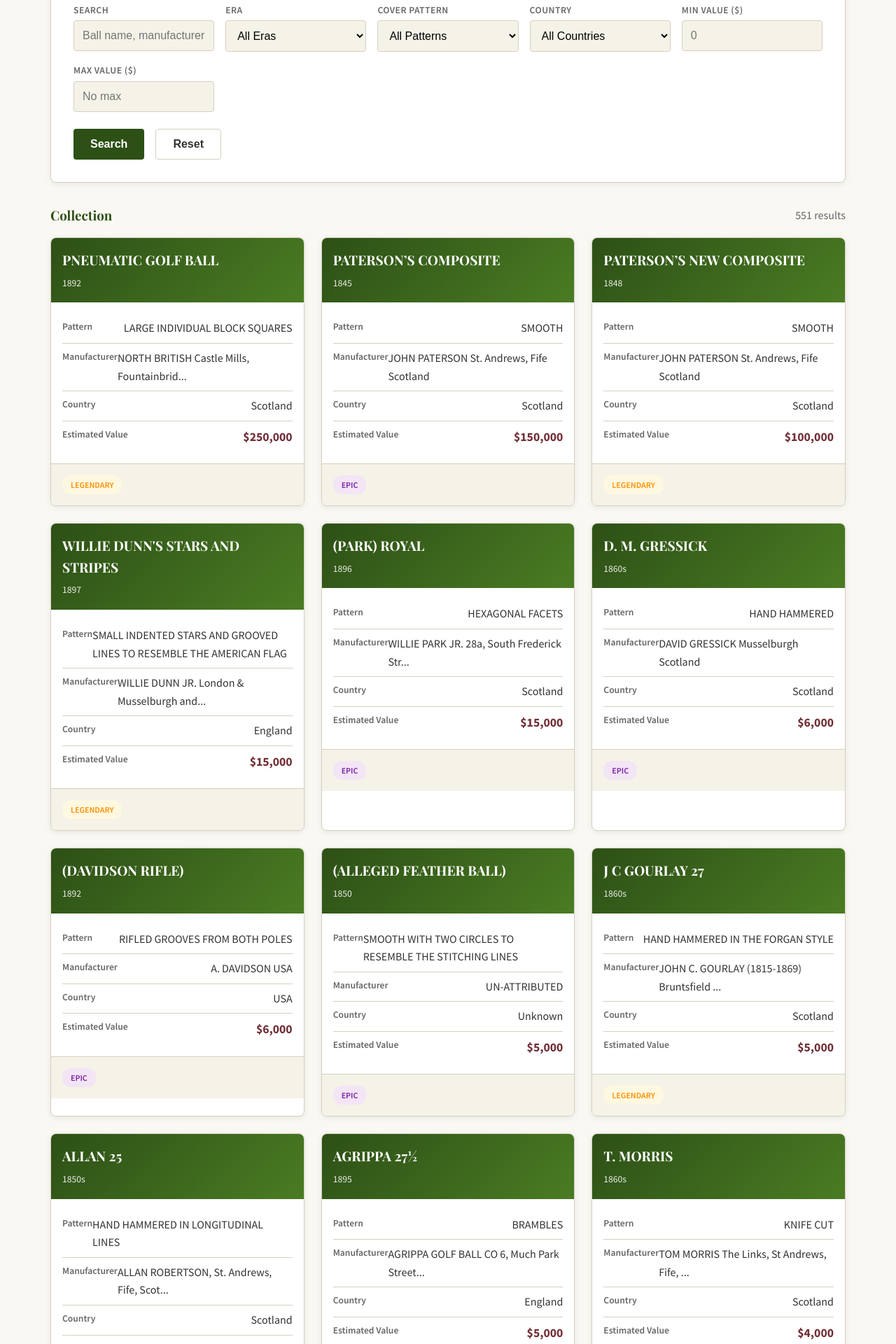
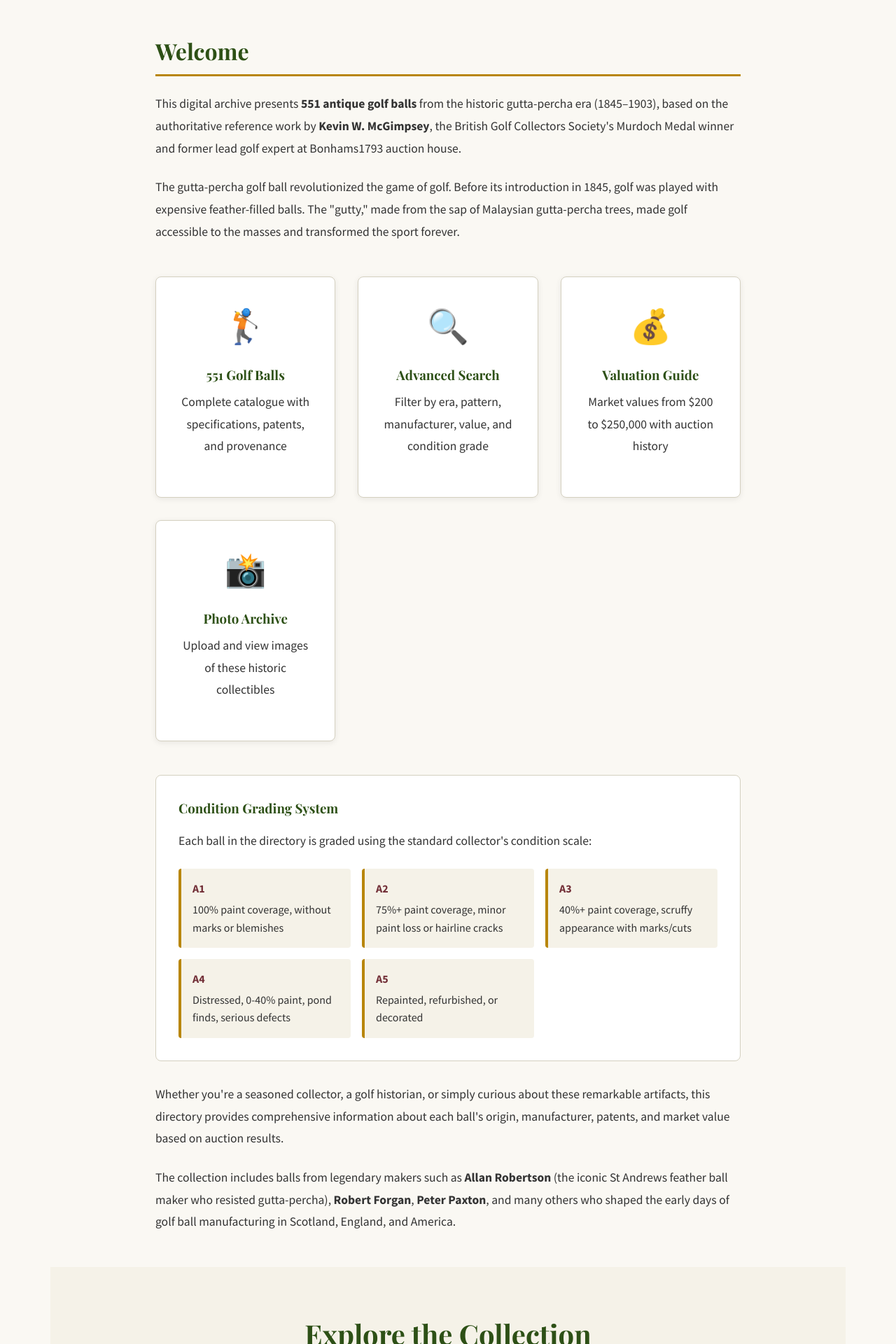
Before and after one commit to haskewc/humphrey-golf, a Flask app: page / in a window 1280 px wide. Shown: the part 544-2464 px from the top of the page at 70% size. Run offline with Flask 3, Linux system fonts and the light colour scheme; data comes from the database, SQL or seed files in the repository; both versions use the stored data as it was after the commit.

Commit message:
V2: Cleaned database, condition grades, image upload, introduction page
Major updates:
- Created golf_balls_v2.db with cleaned data
- Normalized era formats (Early 1890s, Mid 1880s, etc.)
- Added condition_grade column (A1-A5, W1, W3)
- Added era_sort for proper chronological ordering
- Added introduction page with book cover image
- Added condition grade filtering to search
- Added image upload functionality per ball
- Updated navigation: Home → Browse → Stats
- Updated stats page with condition grade distribution
- Backup of original: golf_balls_backup_v1.db

```diff
--- a/app.py
+++ b/app.py
@@ -1,9 +1,16 @@
-from flask import Flask, render_template, request, jsonify, g
+from flask import Flask, render_template, request, jsonify, g, send_from_directory
 import sqlite3
 import os
+import re
 
 app = Flask(__name__)
-DATABASE = 'golf_balls.db'
+DATABASE = 'golf_balls_v2.db'
+UPLOAD_FOLDER = 'static/uploads'
+ALLOWED_EXTENSIONS = {'png', 'jpg', 'jpeg', 'gif', 'webp'}
+
+os.makedirs(UPLOAD_FOLDER, exist_ok=True)
+app.config['UPLOAD_FOLDER'] = UPLOAD_FOLDER
+app.config['MAX_CONTENT_LENGTH'] = 16 * 1024 * 1024  # 16MB max file size
 
 def get_db():
     db = getattr(g, '_database', None)
@@ -18,14 +25,24 @@ def close_connection(exception):
     if db is not None:
         db.close()
 
+def allowed_file(filename):
+    return '.' in filename and filename.rsplit('.', 1)[1].lower() in ALLOWED_EXTENSIONS
+
+# Introduction page
 @app.route('/')
 def index():
+    return render_template('intro.html')
+
+# Main browse page
+@app.route('/browse')
+def browse():
     db = get_db()
 
     # Get filter options
-    eras = db.execute('SELECT DISTINCT era FROM golf_balls WHERE era IS NOT NULL ORDER BY era_start').fetchall()
+    eras = db.execute('SELECT DISTINCT era FROM golf_balls WHERE era IS NOT NULL ORDER BY era_sort, era').fetchall()
     patterns = db.execute('SELECT DISTINCT cover_pattern FROM golf_balls WHERE cover_pattern IS NOT NULL ORDER BY cover_pattern').fetchall()
     countries = db.execute('SELECT DISTINCT country FROM golf_balls WHERE country IS NOT NULL ORDER BY country').fetchall()
+    conditions = db.execute('SELECT DISTINCT condition_grade FROM golf_balls WHERE condition_grade IS NOT NULL ORDER BY condition_grade').fetchall()
 
     # Get stats
     stats = db.execute('''
@@ -41,6 +58,7 @@ def index():
                           eras=eras,
                           patterns=patterns,
                           countries=countries,
+                          conditions=conditions,
                           stats=stats)
 
 @app.route('/api/search')
@@ -52,6 +70,7 @@ def search():
     era = request.args.get('era', '')
     pattern = request.args.get('pattern', '')
     country = request.args.get('country', '')
+    condition = request.args.get('condition', '')
     min_val = request.args.get('min_value', '')
     max_val = request.args.get('max_value', '')
     sort = request.args.get('sort', 'value_mid')
@@ -86,6 +105,10 @@ def search():
         where_clauses.append('country = ?')
         params.append(country)
 
+    if condition:
+        where_clauses.append('condition_grade = ?')
+        params.append(condition)
+
     if min_val:
         where_clauses.append('value_mid >= ?')
         params.append(float(min_val))
@@ -97,7 +120,7 @@ def search():
     where_sql = ' AND '.join(where_clauses) if where_clauses else '1=1'
 
     # Validate sort column
-    valid_sorts = ['value_mid', 'ball_name', 'era_start', 'record_no']
+    valid_sorts = ['value_mid', 'ball_name', 'era_sort', 'record_no', 'condition_grade']
     if sort not in valid_sorts:
         sort = 'value_mid'
 
@@ -132,6 +155,7 @@ def search():
             'value_mid': row['value_mid'],
             'currency': row['currency'],
             'country': row['country'],
+            'condition_grade': row['condition_grade'],
             'rarity_score': row['rarity_score']
         })
 
@@ -149,7 +173,14 @@ def ball_detail(record_no):
     ball = db.execute('SELECT * FROM golf_balls WHERE record_no = ?', (record_no,)).fetchone()
     if ball is None:
         return "Ball not found", 404
-    return render_template('detail.html', ball=ball)
+
+    # Check for uploaded images
+    ball_images = []
+    ball_folder = os.path.join(app.config['UPLOAD_FOLDER'], f'ball_{record_no}')
+    if os.path.exists(ball_folder):
+        ball_images = [f for f in os.listdir(ball_folder) if allowed_file(f)]
+
+    return render_template('detail.html', ball=ball, images=ball_images)
 
 @app.route('/api/ball/<int:record_no>')
 def api_ball_detail(record_no):
@@ -158,7 +189,36 @@ def api_ball_detail(record_no):
     if row is None:
         return jsonify({'error': 'Not found'}), 404
 
-    return jsonify({dict(row)})
+    return jsonify(dict(row))
+
+@app.route('/uploads/ball_<int:record_no>/<filename>')
+def uploaded_file(record_no, filename):
+    return send_from_directory(os.path.join(app.config['UPLOAD_FOLDER'], f'ball_{record_no}'), filename)
+
+@app.route('/api/ball/<int:record_no>/upload', methods=['POST'])
+def upload_image(record_no):
+    if 'file' not in request.files:
+        return jsonify({'error': 'No file provided'}), 400
+
+    file = request.files['file']
+    if file.filename == '':
+        return jsonify({'error': 'No file selected'}), 400
+
+    if file and allowed_file(file.filename):
+        ball_folder = os.path.join(app.config['UPLOAD_FOLDER'], f'ball_{record_no}')
+        os.makedirs(ball_folder, exist_ok=True)
+
+        filename = f"{len(os.listdir(ball_folder)) + 1}_{file.filename}"
+        filepath = os.path.join(ball_folder, filename)
+        file.save(filepath)
+
+        return jsonify({
+            'success': True,
+            'filename': filename,
+            'url': f'/uploads/ball_{record_no}/{filename}'
+        })
+
+    return jsonify({'error': 'Invalid file type'}), 400
 
 @app.route('/stats')
 def stats():
@@ -178,7 +238,7 @@ def stats():
         FROM golf_balls
         WHERE era IS NOT NULL
         GROUP BY era
-        ORDER BY era_start
+        ORDER BY era_sort
     ''').fetchall()
 
     by_country = db.execute('''
@@ -189,8 +249,16 @@ def stats():
         ORDER BY count DESC
     ''').fetchall()
 
+    by_condition = db.execute('''
+        SELECT condition_grade, COUNT(*) as count, AVG(value_mid) as avg_value
+        FROM golf_balls
+        WHERE condition_grade IS NOT NULL
+        GROUP BY condition_grade
+        ORDER BY condition_grade
+    ''').fetchall()
+
     top_valuable = db.execute('''
-        SELECT ball_name, era, value_mid, manufacturer
+        SELECT record_no, ball_name, era, value_mid, manufacturer, condition_grade
         FROM golf_balls
         ORDER BY value_mid DESC
         LIMIT 20
@@ -200,6 +268,7 @@ def stats():
                           by_pattern=by_pattern,
                           by_era=by_era,
                           by_country=by_country,
+                          by_condition=by_condition,
                           top_valuable=top_valuable)
 
 if __name__ == '__main__':
--- a/static/js/app.js
+++ b/static/js/app.js
@@ -1,11 +1,16 @@
 document.addEventListener('DOMContentLoaded', function() {
-    // Initial load
-    searchBalls();
+    // Initial load if on browse page
+    if (document.getElementById('results-container')) {
+        searchBalls();
+    }
 
     // Enter key on search
-    document.getElementById('search-query').addEventListener('keypress', function(e) {
-        if (e.key === 'Enter') searchBalls();
-    });
+    const searchInput = document.getElementById('search-query');
+    if (searchInput) {
+        searchInput.addEventListener('keypress', function(e) {
+            if (e.key === 'Enter') searchBalls();
+        });
+    }
 });
 
 let currentPage = 1;
@@ -14,27 +19,32 @@ let currentFilters = {};
 function searchBalls(page = 1) {
     currentPage = page;
 
-    const query = document.getElementById('search-query').value;
-    const era = document.getElementById('filter-era').value;
-    const pattern = document.getElementById('filter-pattern').value;
-    const country = document.getElementById('filter-country').value;
-    const minValue = document.getElementById('min-value').value;
-    const maxValue = document.getElementById('max-value').value;
+    const query = document.getElementById('search-query')?.value || '';
+    const era = document.getElementById('filter-era')?.value || '';
+    const pattern = document.getElementById('filter-pattern')?.value || '';
+    const country = document.getElementById('filter-country')?.value || '';
+    const condition = document.getElementById('filter-condition')?.value || '';
+    const minValue = document.getElementById('min-value')?.value || '';
+    const maxValue = document.getElementById('max-value')?.value || '';
 
-    currentFilters = { query, era, pattern, country, minValue, maxValue };
+    currentFilters = { query, era, pattern, country, condition, minValue, maxValue };
 
     const params = new URLSearchParams();
     if (query) params.append('q', query);
     if (era) params.append('era', era);
     if (pattern) params.append('pattern', pattern);
     if (country) params.append('country', country);
+    if (condition) params.append('condition', condition);
     if (minValue) params.append('min_value', minValue);
     if (maxValue) params.append('max_value', maxValue);
     params.append('page', page);
     params.append('per_page', '20');
 
+    const container = document.getElementById('results-container');
+    if (!container) return;
+
     // Show loading
-    document.getElementById('results-container').innerHTML = `
+    container.innerHTML = `
         <div class="loading">
             <div class="spinner"></div>
             <p>Loading results...</p>
@@ -49,7 +59,7 @@ function searchBalls(page = 1) {
         })
         .catch(error => {
             console.error('Error:', error);
-            document.getElementById('results-container').innerHTML = `
+            container.innerHTML = `
                 <div class="loading">
                     <p>Error loading results. Please try again.</p>
                 </div>
@@ -61,7 +71,7 @@ function displayResults(data) {
     const container = document.getElementById('results-container');
     const countLabel = document.getElementById('results-count');
 
-    countLabel.textContent = `${data.total} results`;
+    if (countLabel) countLabel.textContent = `${data.total} results`;
 
     if (data.results.length === 0) {
         container.innerHTML = `
@@ -95,6 +105,12 @@ function displayResults(data) {
                     <span class="card-label">Estimated Value</span>
                     <span class="card-value price">$${ball.value_mid ? ball.value_mid.toLocaleString() : 'N/A'}</span>
                 </div>
+                ${ball.condition_grade ? `
+                <div class="card-row">
+                    <span class="card-label">Condition</span>
+                    <span class="card-value"><strong>${ball.condition_grade}</strong></span>
+                </div>
+                ` : ''}
             </div>
             <div class="card-footer">
                 <span class="rarity-badge ${getRarityClass(ball.rarity_score)}">
@@ -107,6 +123,8 @@ function displayResults(data) {
 
 function updatePagination(data) {
     const container = document.getElementById('pagination');
+    if (!container) return;
+
     const totalPages = data.pages;
 
     if (totalPages <= 1) {
@@ -144,12 +162,11 @@ function updatePagination(data) {
 }
 
 function resetFilters() {
-    document.getElementById('search-query').value = '';
-    document.getElementById('filter-era').value = '';
-    document.getElementById('filter-pattern').value = '';
-    document.getElementById('filter-country').value = '';
-    document.getElementById('min-value').value = '';
-    document.getElementById('max-value').value = '';
+    const fields = ['search-query', 'filter-era', 'filter-pattern', 'filter-country', 'filter-condition', 'min-value', 'max-value'];
+    fields.forEach(id => {
+        const el = document.getElementById(id);
+        if (el) el.value = '';
+    });
     searchBalls(1);
 }
 
@@ -187,3 +204,31 @@ function getRarityLabel(score) {
     if (score >= 3) return 'Uncommon';
     return 'Common';
 }
+
+// Image upload functionality for detail page
+function handleImageUpload(recordNo) {
+    const input = document.getElementById('image-upload');
+    const file = input.files[0];
+    if (!file) return;
+
+    const formData = new FormData();
+    formData.append('file', file);
+
+    fetch(`/api/ball/${recordNo}/upload`, {
+        method: 'POST',
+        body: formData
+    })
+    .then(response => response.json())
+    .then(data => {
+        if (data.success) {
+            // Reload to show new image
+            location.reload();
+        } else {
+            alert('Upload failed: ' + (data.error || 'Unknown error'));
+        }
+    })
+    .catch(error => {
+        console.error('Upload error:', error);
+        alert('Upload failed. Please try again.');
+    });
+}
--- a/templates/base.html
+++ b/templates/base.html
@@ -21,7 +21,8 @@
 
     <nav>
         <ul>
-            <li><a href="/" {% if request.path == '/' %}class="active"{% endif %}>Browse Collection</a></li>
+            <li><a href="/" {% if request.path == '/' %}class="active"{% endif %}>Home</a></li>
+            <li><a href="/browse" {% if request.path == '/browse' %}class="active"{% endif %}>Browse Collection</a></li>
             <li><a href="/stats" {% if request.path == '/stats' %}class="active"{% endif %}>Statistics</a></li>
         </ul>
     </nav>
@@ -32,7 +33,7 @@
 
     <footer>
         <p>The Collectible Golf Balls Directory &copy; 2024 | Based on the work of Kevin W. McGimpsey</p>
-        <p>Folio I: Gutta-Percha Golf Balls 1845–1903</p>
+        <p>Folio I: Gutta-Percha Golf Balls 1845–1903 | <a href="https://github.com/haskewc/humphrey-golf" style="color: var(--color-gold-light);">GitHub</a></p>
     </footer>
 
     {% block extra_js %}{% endblock %}
--- a/templates/index.html
+++ b/templates/index.html
@@ -1,4 +1,6 @@
 {% extends "base.html" %}
+
+{% block title %}Browse Collection - Humphrey Golf{% endblock %}
 
 {% block content %}
 <div class="stats-bar">
@@ -60,6 +62,16 @@
         </div>
 
         <div class="search-field">
+            <label for="filter-condition">Condition Grade</label>
+            <select id="filter-condition">
+                <option value="">All Conditions</option>
+                {% for cond in conditions %}
+                <option value="{{ cond.condition_grade }}">{{ cond.condition_grade }}</option>
+                {% endfor %}
+            </select>
+        </div>
+
+        <div class="search-field">
             <label for="min-value">Min Value ($)</label>
             <input type="number" id="min-value" placeholder="0">
         </div>
--- /dev/null
+++ b/templates/intro.html
@@ -0,0 +1,249 @@
+{% extends "base.html" %}
+
+{% block title %}Welcome - Humphrey Golf{% endblock %}
+
+{% block extra_css %}
+<style>
+.hero {
+    background: linear-gradient(135deg, var(--color-forest-dark) 0%, var(--color-forest) 100%);
+    color: white;
+    padding: 4rem 2rem;
+    text-align: center;
+    position: relative;
+    overflow: hidden;
+}
+
+.hero::before {
+    content: '';
+    position: absolute;
+    top: 0;
+    left: 0;
+    right: 0;
+    bottom: 0;
+    background: url('{{ url_for('static', filename='images/cover.png') }}') center/cover;
+    opacity: 0.15;
+}
+
+.hero-content {
+    position: relative;
+    z-index: 1;
+    max-width: 800px;
+    margin: 0 auto;
+}
+
+.hero h1 {
+    font-family: var(--font-heading);
+    font-size: 3rem;
+    margin-bottom: 1rem;
+    text-shadow: 2px 2px 4px rgba(0,0,0,0.3);
+}
+
+.hero .subtitle {
+    font-size: 1.3rem;
+    opacity: 0.95;
+    font-style: italic;
+}
+
+.intro-section {
+    max-width: 900px;
+    margin: 3rem auto;
+    padding: 0 2rem;
+}
+
+.intro-section h2 {
+    font-family: var(--font-heading);
+    color: var(--color-forest);
+    font-size: 2rem;
+    margin-bottom: 1.5rem;
+    border-bottom: 3px solid var(--color-gold);
+    padding-bottom: 0.5rem;
+}
+
+.intro-section p {
+    line-height: 1.8;
+    margin-bottom: 1.5rem;
+    font-size: 1.1rem;
+}
+
+.features-grid {
+    display: grid;
+    grid-template-columns: repeat(auto-fit, minmax(250px, 1fr));
+    gap: 2rem;
+    margin: 3rem 0;
+}
+
+.feature-card {
+    background: white;
+    padding: 2rem;
+    border-radius: 8px;
+    box-shadow: 0 2px 8px rgba(0,0,0,0.08);
+    border: 1px solid var(--color-border);
+    text-align: center;
+}
+
+.feature-card .icon {
+    font-size: 3rem;
+    margin-bottom: 1rem;
+}
+
+.feature-card h3 {
+    font-family: var(--font-heading);
+    color: var(--color-forest);
+    margin-bottom: 0.5rem;
+}
+
+.cta-section {
+    text-align: center;
+    padding: 4rem 2rem;
+    background: var(--color-cream);
+    margin: 3rem 0;
+}
+
+.cta-section h2 {
+    font-family: var(--font-heading);
+    color: var(--color-forest);
+    font-size: 2.5rem;
+    margin-bottom: 1rem;
+}
+
+.btn-large {
+    font-size: 1.2rem;
+    padding: 1rem 2.5rem;
+    margin-top: 1rem;
+}
+
+.condition-grades {
+    background: white;
+    padding: 2rem;
+    border-radius: 8px;
+    margin: 2rem 0;
+    border: 1px solid var(--color-border);
+}
+
+.condition-grades h3 {
+    font-family: var(--font-heading);
+    color: var(--color-forest);
+    margin-bottom: 1rem;
+}
+
+.grade-list {
+    display: grid;
+    grid-template-columns: repeat(auto-fit, minmax(200px, 1fr));
+    gap: 1rem;
+}
+
+.grade-item {
+    padding: 1rem;
+    background: var(--color-cream);
+    border-radius: 4px;
+    border-left: 4px solid var(--color-gold);
+}
+
+.grade-item strong {
+    color: var(--color-burgundy);
+    display: block;
+    margin-bottom: 0.25rem;
+}
+</style>
+{% endblock %}
+
+{% block content %}
+<section class="hero">
+    <div class="hero-content">
+        <h1>The Collectible Golf Balls Directory</h1>
+        <p class="subtitle">Folio I: Gutta-Percha Golf Balls 1845–1903</p>
+    </div>
+</section>
+
+<section class="intro-section">
+    <h2>Welcome</h2>
+
+    <p>
+        This digital archive presents <strong>551 antique golf balls</strong> from the historic
+        gutta-percha era (1845–1903), based on the authoritative reference work by
+        <strong>Kevin W. McGimpsey</strong>, the British Golf Collectors Society's Murdoch Medal winner
+        and former lead golf expert at Bonhams1793 auction house.
+    </p>
+
+    <p>
+        The gutta-percha golf ball revolutionized the game of golf. Before its introduction
+        in 1845, golf was played with expensive feather-filled balls. The "gutty," made from
+        the sap of Malaysian gutta-percha trees, made golf accessible to the masses and
+        transformed the sport forever.
+    </p>
+
+    <div class="features-grid">
+        <div class="feature-card">
+            <div class="icon">🏌️</div>
+            <h3>551 Golf Balls</h3>
+            <p>Complete catalogue with specifications, patents, and provenance</p>
+        </div>
+
+        <div class="feature-card">
+            <div class="icon">🔍</div>
+            <h3>Advanced Search</h3>
+            <p>Filter by era, pattern, manufacturer, value, and condition grade</p>
+        </div>
+
+        <div class="feature-card">
+            <div class="icon">💰</div>
+            <h3>Valuation Guide</h3>
+            <p>Market values from $200 to $250,000 with auction history</p>
+        </div>
+
+        <div class="feature-card">
+            <div class="icon">📸</div>
+            <h3>Photo Archive</h3>
+            <p>Upload and view images of these historic collectibles</p>
+        </div>
+    </div>
+
+    <div class="condition-grades">
+        <h3>Condition Grading System</h3>
+        <p>Each ball in the directory is graded using the standard collector's condition scale:</p>
+
+        <div class="grade-list">
+            <div class="grade-item">
+                <strong>A1</strong>
+                100% paint coverage, without marks or blemishes
+            </div>
+            <div class="grade-item">
+                <strong>A2</strong>
+                75%+ paint coverage, minor paint loss or hairline cracks
+            </div>
+            <div class="grade-item">
+                <strong>A3</strong>
+                40%+ paint coverage, scruffy appearance with marks/cuts
+            </div>
+            <div class="grade-item">
+                <strong>A4</strong>
+                Distressed, 0-40% paint, pond finds, serious defects
+            </div>
+            <div class="grade-item">
+                <strong>A5</strong>
+                Repainted, refurbished, or decorated
+            </div>
+        </div>
+    </div>
+
+    <p>
+        Whether you're a seasoned collector, a golf historian, or simply curious about these
+        remarkable artifacts, this directory provides comprehensive information about each ball's
+        origin, manufacturer, patents, and market value based on auction results.
+    </p>
+
+    <p>
+        The collection includes balls from legendary makers such as <strong>Allan Robertson</strong>
+        (the iconic St Andrews feather ball maker who resisted gutta-percha), <strong>Robert Forgan</strong>,
+        <strong>Peter Paxton</strong>, and many others who shaped the early days of golf ball manufacturing
+        in Scotland, England, and America.
+    </p>
+</section>
+
+<section class="cta-section">
+    <h2>Explore the Collection</h2>
+    <p>Browse 551 historic golf balls, search by manufacturer or era, and discover the stories behind these remarkable collectibles.</p>
+
+    <a href="/browse" class="btn btn-primary btn-large">Enter the Directory →</a>
+</section>
+{% endblock %}
```
Also changed, not shown: templates/detail.html (+99 -7 lines), templates/stats.html (+34 -0 lines), golf_balls_backup_v1.db (added), golf_balls_v2.db (added), 1 other file.
